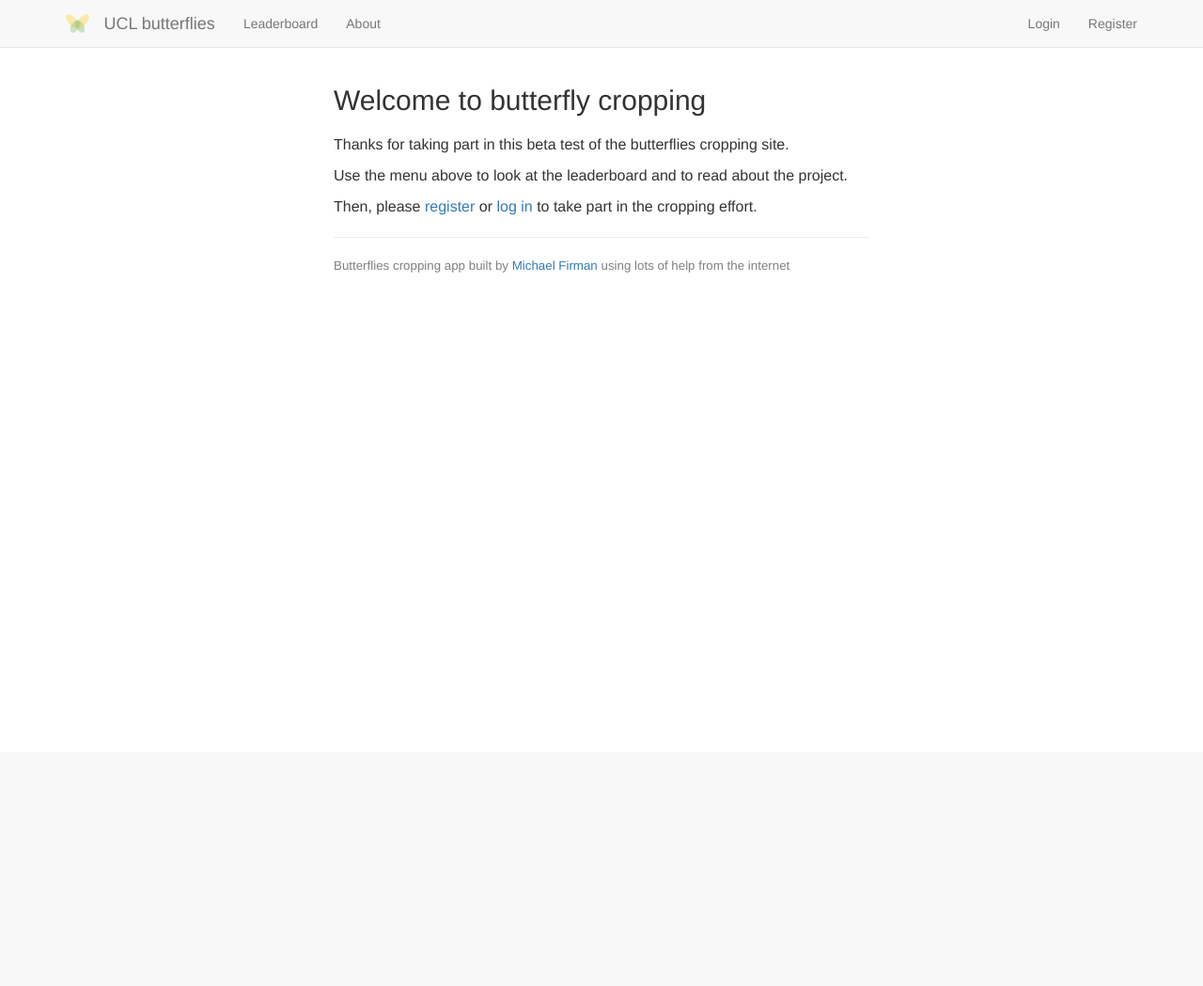
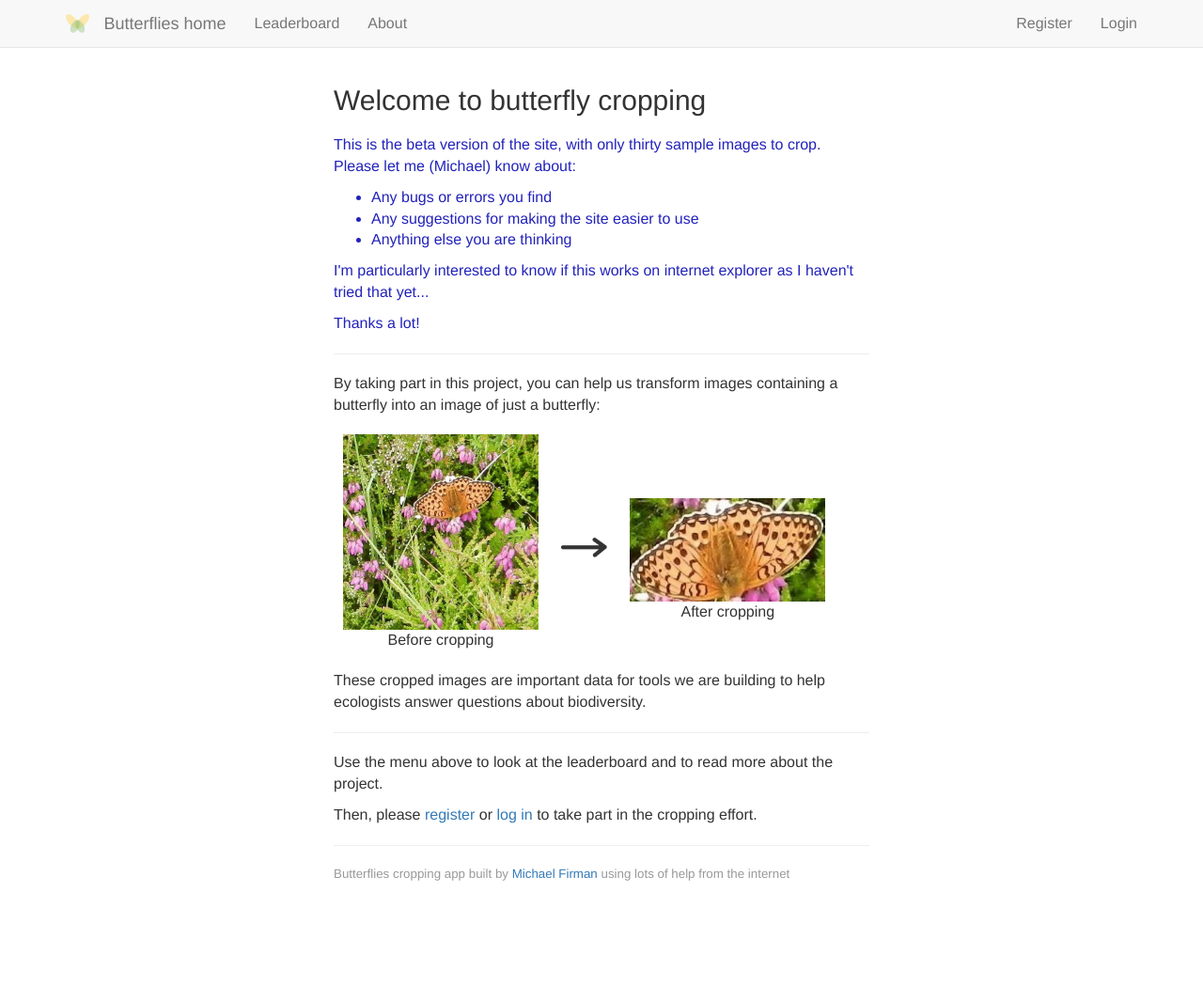
Before and after one commit to mdfirman/cropper, a Python web app: template site/templates/index.html in a window 1280 px wide. Shown: the whole page at 94% size. Before the commit the page ends 290 px from the top, so only its background shows below. Run offline with Jinja, Linux system fonts and the light colour scheme; the template is opened without the code that fills it, so the values that code supplies are empty; some libraries are stand-ins or nearby versions.

Commit message:
BETA SITE

```diff
--- a/site/app.py
+++ b/site/app.py
@@ -254,7 +254,7 @@ if __name__ == '__main__':
     import socket
     if socket.gethostname() == 'oisin':
         app.run(
-            debug=debug,
+            debug=False,
             host="0.0.0.0",
             port=int("80")
         )
--- a/site/static/style.css
+++ b/site/static/style.css
@@ -5,8 +5,6 @@ body {
   min-height: 200px;
   padding-top: 70px;
   padding-bottom: 100px;
-}
-p {
   font-size: 12pt;
 }
 h3 {
@@ -15,11 +13,14 @@ h3 {
 h2 {
   margin-bottom: 20px;
 }
+.small {
+  font-size: 10pt;
+}
 .control-group{
-  margin-top: 10px;
+  margin-top: 20px;
 }
 .grey{
-  color: #AAAAAA;
+  color: #999999;
 }
 .formgroup {
   margin-top: 20px;
@@ -27,3 +28,6 @@ h2 {
 .textboxlabel {
   margin-bottom: 5px;
 }
+.txtli {
+  margin-bottom: 5px;
+}
--- a/site/templates/index.html
+++ b/site/templates/index.html
@@ -4,12 +4,52 @@
 {% if g.user.is_authenticated%}
   <h2> Welcome {{ g.user.username }}</h2>
   <p>Welcome {{ g.user.username }} to butterfly cropping.</p>
-  <p><a href="/cropper">Click here</a> to get started</p>
-  <p><a href="{{ url_for('logout') }}"> Logout</a> </p>
 {% else %}
   <h2>Welcome to butterfly cropping</h2>
-  <p>Thanks for taking part in this beta test of the butterflies cropping site.</p>
-  <p>Use the menu above to look at the leaderboard and to read about the project.</p>
+{% endif %}
+
+<div style="color: #2222bb;">
+  <p>
+    This is the beta version of the site, with only thirty sample images to crop. Please let me (Michael) know about:
+  </p>
+  <ul>
+    <li>Any bugs or errors you find</li>
+    <li>Any suggestions for making the site easier to use</li>
+    <li>Anything else you are thinking</li>
+  </ul>
+  <p>I'm particularly interested to know if this works on internet explorer as I haven't tried that yet...</p>
+  <p>Thanks a lot!</p>
+</div>
+<hr/>
+
+<p>
+  By taking part in this project, you can help us transform images containing a butterfly into an image of just a butterfly:
+</p>
+<div>
+  <div style="display: inline-block; width: 40%; padding: 10px;">
+    <img src="../static/before_crop.jpg" width="100%" />
+    <p style="text-align: center;">Before cropping</p>
+  </div>
+  <div style="display: inline-block;  width: 12%; left: 0%;  padding: 10px; position: relative; top: -100px;">
+    <img src="../static/arrow.png" width="100%" />
+  </div>
+  <div style="display: inline-block;  width: 40%;  padding: 10px; position: relative; top: -30px;">
+    <img src="../static/after_crop.jpg" width="100%" />
+    <p style="text-align: center;">After cropping</p>
+  </div>
+</div>
+<p>
+  These cropped images are important data for tools we are building to help ecologists answer questions about biodiversity.
+</p>
+<hr/>
+<p>
+  Use the menu above to look at the leaderboard and to read more about the project.
+</p>
+
+{% if g.user.is_authenticated%}
+  <p>Then, <a href="/cropper">click here</a> to get started</p>
+{% else %}
   <p>Then, please <a href="{{ url_for('register') }}"> register</a> or <a href="{{ url_for('login') }}"> log in</a> to take part in the cropping effort.</p>
 {% endif %}
+
 {% endblock %}
--- a/site/templates/layout.html
+++ b/site/templates/layout.html
@@ -25,7 +25,7 @@
           <span class="icon-bar"></span>
         </button>
         <img class="navbar-brand" src="../static/bfly_logo.svg">
-        <a class="navbar-brand" href="/">UCL butterflies</a>
+        <a class="navbar-brand" href="/">Butterflies home</a>
       </div>
       <div id="navbar" class="navbar-collapse collapse">
         <ul class="nav navbar-nav">
@@ -46,11 +46,11 @@
             <li><a href="{{ url_for('logout') }}">Logout {{ g.user.username }}</a></li>
           {% endif %}
           {% if not g.user.is_authenticated%}
+            <li {% if request.path == '/register' %}class="active"{% endif %}>
+              <a href="{{ url_for('register') }}">Register</a>
+            </li>
             <li {% if request.path == '/login' %}class="active"{% endif %}>
               <a href="{{ url_for('login') }}">Login</a>
-            </li>
-            <li {% if request.path == '/register' %}class="active"{% endif %}>
-              <a href="{{ url_for('register') }}">Register</a>
             </li>
           {% endif %}
         </ul>
@@ -62,7 +62,7 @@
       {% block body %}{% endblock %}
       <hr>
       <footer id="footer">
-          <p style="color: grey; font-size: 10pt;">Butterflies cropping app built by <a href="http://www.michaelfirman.co.uk">Michael Firman</a> using lots of help from the internet</p>
+          <p class="small grey">Butterflies cropping app built by <a href="http://www.michaelfirman.co.uk">Michael Firman</a> using lots of help from the internet</p>
       </footer>
   </div>
 </body>
```
Also changed, not shown: site/templates/about.html (+24 -22 lines), site/templates/form_action.html (deleted, +0 -27 lines), site/templates/form_submit.html (+5 -5 lines), site/templates/register.html (+5 -3 lines), site/userclass.py (+5 -5 lines), site/static/after_crop.jpg (added), site/static/arrow.png (added), site/static/before_crop.jpg (added), 2 other files.
